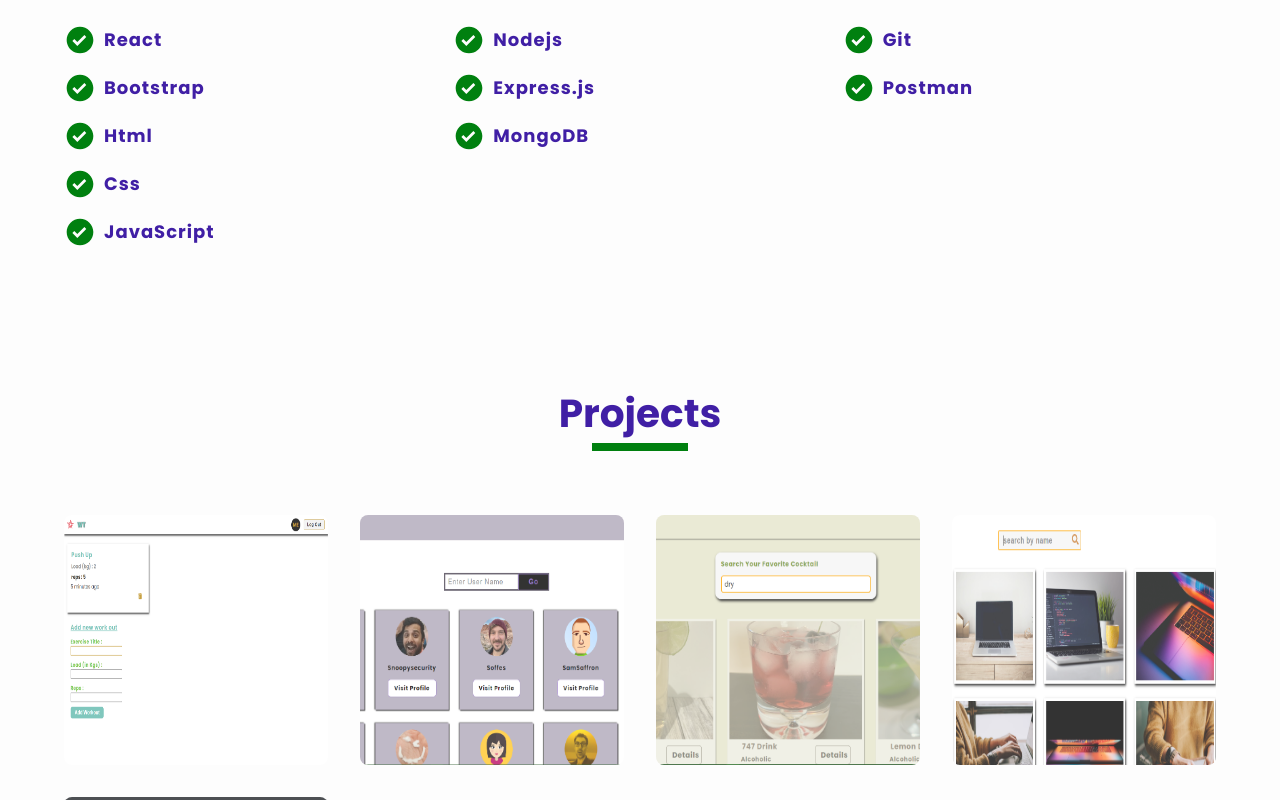
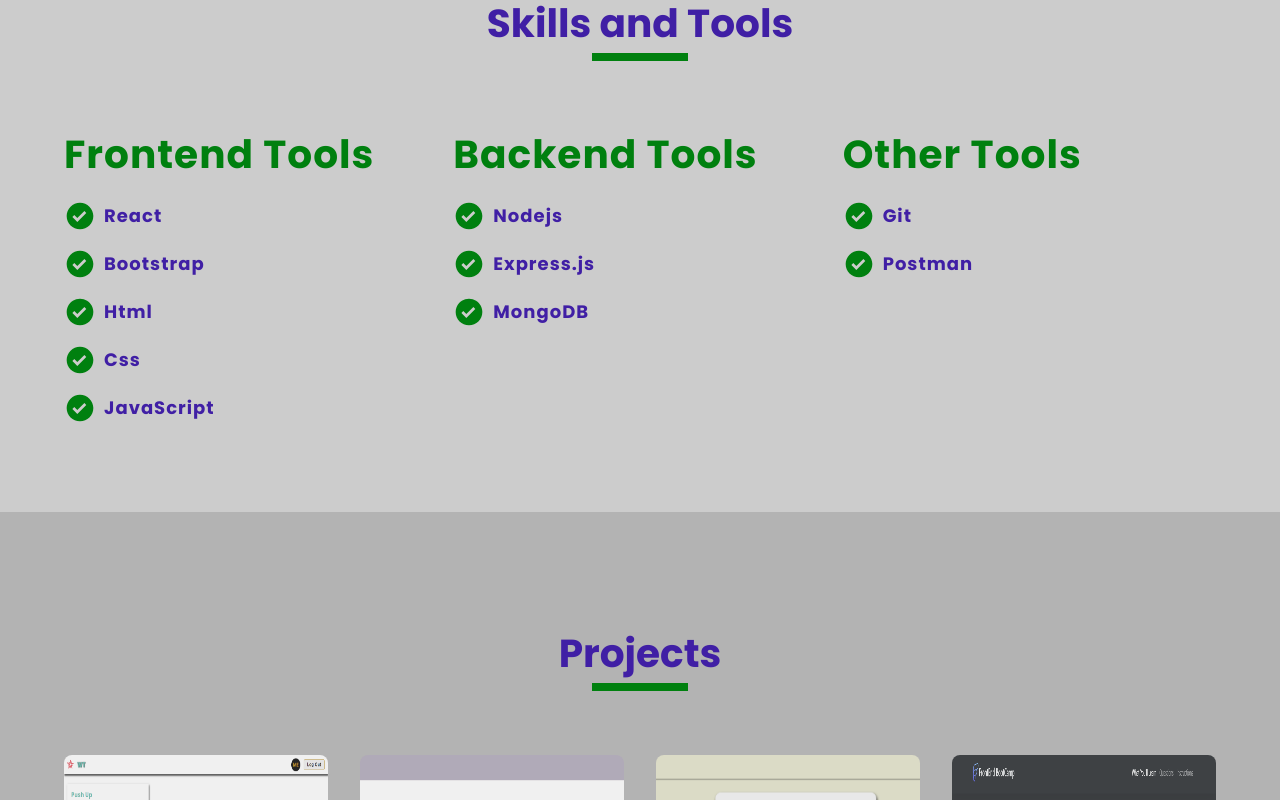
Before and after one commit to sameerahmed976/portfolio-sameer-react, a React (Vite) app: page / in a window 1280 px wide. Shown: the part 1220-2020 px from the top of the page. Built offline with nearby package versions, Linux system fonts and the light colour scheme.

Commit message:
added the shades

```diff
--- a/src/App.scss
+++ b/src/App.scss
@@ -71,6 +71,12 @@
 
   --bg2-light: #fdfdfd;
 
+  --shades-dark-1: #1a1a1a;
+  --shades-dark-2: #171717;
+  --shades-dark-3: #151515;
+  --shades-dark-4: #121212;
+  --shades-dark-5: #101010;
+
   /* dark colors */
 
   --accent1-dark: #00800f;
@@ -86,6 +92,12 @@
   --white: #fff;
 
   --black: #000;
+
+  --shades-light-1: #e6e6e6;
+  --shades-light-2: #cfcfcf;
+  --shades-light-3: #cccccc;
+  --shades-light-4: #b3b3b3;
+  --shades-light-5: #999999;
 
   --btn-gradient: linear-gradient(220.55deg, #ffd439 0%, #ff7a00 100%);
 
@@ -113,6 +125,11 @@
     --bg1: var(--bg1-dark);
 
     --bg2: var(--bg2-dark);
+    --shades-1: var(--shades-dark-1);
+    --shades-2: var(--shades-dark-2);
+    --shades-3: var(--shades-dark-3);
+    --shades-4: var(--shades-dark-4);
+    --shades-5: var(--shades-dark-5);
   }
 }
 
@@ -130,6 +147,11 @@
   --bg1: var(--bg1-dark);
 
   --bg2: var(--bg2-dark);
+  --shades-1: var(--shades-dark-1);
+  --shades-2: var(--shades-dark-2);
+  --shades-3: var(--shades-dark-3);
+  --shades-4: var(--shades-dark-4);
+  --shades-5: var(--shades-dark-5);
 }
 
 @media (prefers-color-scheme: light) {
@@ -145,6 +167,12 @@
     --bg1: var(--bg1-light);
 
     --bg2: var(--bg2-light);
+
+    --shades-1: var(--shades-light-1);
+    --shades-2: var(--shades-light-2);
+    --shades-3: var(--shades-light-3);
+    --shades-4: var(--shades-light-4);
+    --shades-5: var(--shades-light-5);
   }
 }
 
@@ -160,6 +188,11 @@
   --bg1: var(--bg1-light);
 
   --bg2: var(--bg2-light);
+  --shades-1: var(--shades-light-1);
+  --shades-2: var(--shades-light-2);
+  --shades-3: var(--shades-light-3);
+  --shades-4: var(--shades-light-4);
+  --shades-5: var(--shades-light-5);
 }
 
 *,
@@ -290,8 +323,8 @@ p {
 /* underline end */
 
 .section {
-  padding: 2rem 0;
-  padding-top: 5rem;
+  padding: 5rem 0;
+  // padding-top: 5rem;
 }
 
 .section__title {
@@ -513,9 +546,9 @@ p {
 // ! /* hero  */
 
 .hero {
-  background-color: var(--bg2);
+  background-color: var(--shades-1);
   padding-top: 12rem;
-  padding-bottom: 0;
+  padding-bottom: 8rem;
   &__container {
     display: flex;
     padding-top: 1rem;
@@ -611,7 +644,7 @@ p {
 /* about */
 
 .about {
-  background-color: var(--bg2);
+  background-color: var(--shades-2);
   &__title {
     padding-top: 2rem;
     color: var(--accent2);
@@ -654,7 +687,7 @@ p {
 // ! /* Skills */
 
 .skills {
-  background-color: var(--bg2);
+  background-color: var(--shades-3);
   &__title {
     color: var(--accent2);
     font-weight: bold;
@@ -702,7 +735,7 @@ p {
 
 // ! /* projects */
 .projects {
-  background-color: var(--bg2);
+  background-color: var(--shades-4);
   &__title {
     color: var(--accent2);
     padding-top: 2rem;
@@ -772,7 +805,7 @@ p {
     gap: 0.5rem;
     justify-content: center;
 
-    padding-top: 100px;
+    padding-top: 70px;
   }
 }
 
@@ -786,6 +819,8 @@ p {
   border-radius: 1rem;
   font-size: var(--font-size-h6);
   transition: var(--transition-2);
+  width: 150px;
+  margin: 0 auto;
   &:hover {
     background-color: var(--accent1);
     transform: translateY(5px);
@@ -799,6 +834,8 @@ p {
   border-radius: 1rem;
   font-size: var(--font-size-h6);
   transition: var(--transition-2);
+  width: 150px;
+  margin: 0 auto;
   &:hover {
     background-color: var(--accent1);
     transform: translateY(5px);
@@ -810,7 +847,7 @@ p {
 // ! /* contact */
 
 .contact {
-  background-color: var(--bg2);
+  background-color: var(--shades-5);
   &__title {
     font-weight: bold;
     color: var(--accent1);
@@ -1035,6 +1072,7 @@ p {
 
   .skills__container {
     grid-template-rows: 1fr auto;
+    padding-bottom: 4rem;
   }
 
   .projects {
--- a/src/components/projects/Projects.jsx
+++ b/src/components/projects/Projects.jsx
@@ -118,40 +118,6 @@ const Projects = () => {
               </div>
             </article>
 
-            {/* awesome photo*/}
-            <article className="projects__card">
-              <div className="projects__card__inner">
-                <div className="projects__card__front">
-                  <img
-                    src="/awesome___photo.png"
-                    alt="project 1"
-                    className="projects__image"
-                  />
-                </div>
-                <div className="projects__card__back">
-                  <div className="projects__btn__group">
-                    <a
-                      href="https://awesome-photo-search.vercel.app/"
-                      target="_blank"
-                      className="btn--demo"
-                      rel="noreferrer"
-                    >
-                      Live Demo
-                    </a>
-                    <a
-                      href="https://github.com/sameerahmed976/photos-app-react"
-                      target="_blank"
-                      className="btn--code"
-                      rel="noreferrer"
-                    >
-                      <i className="fab fa-github-square btn--github"></i>{" "}
-                      Source Code
-                    </a>
-                  </div>
-                </div>
-              </div>
-            </article>
-
             {/* frontend bootcamp*/}
             <article className="projects__card">
               <div className="projects__card__inner">
```
